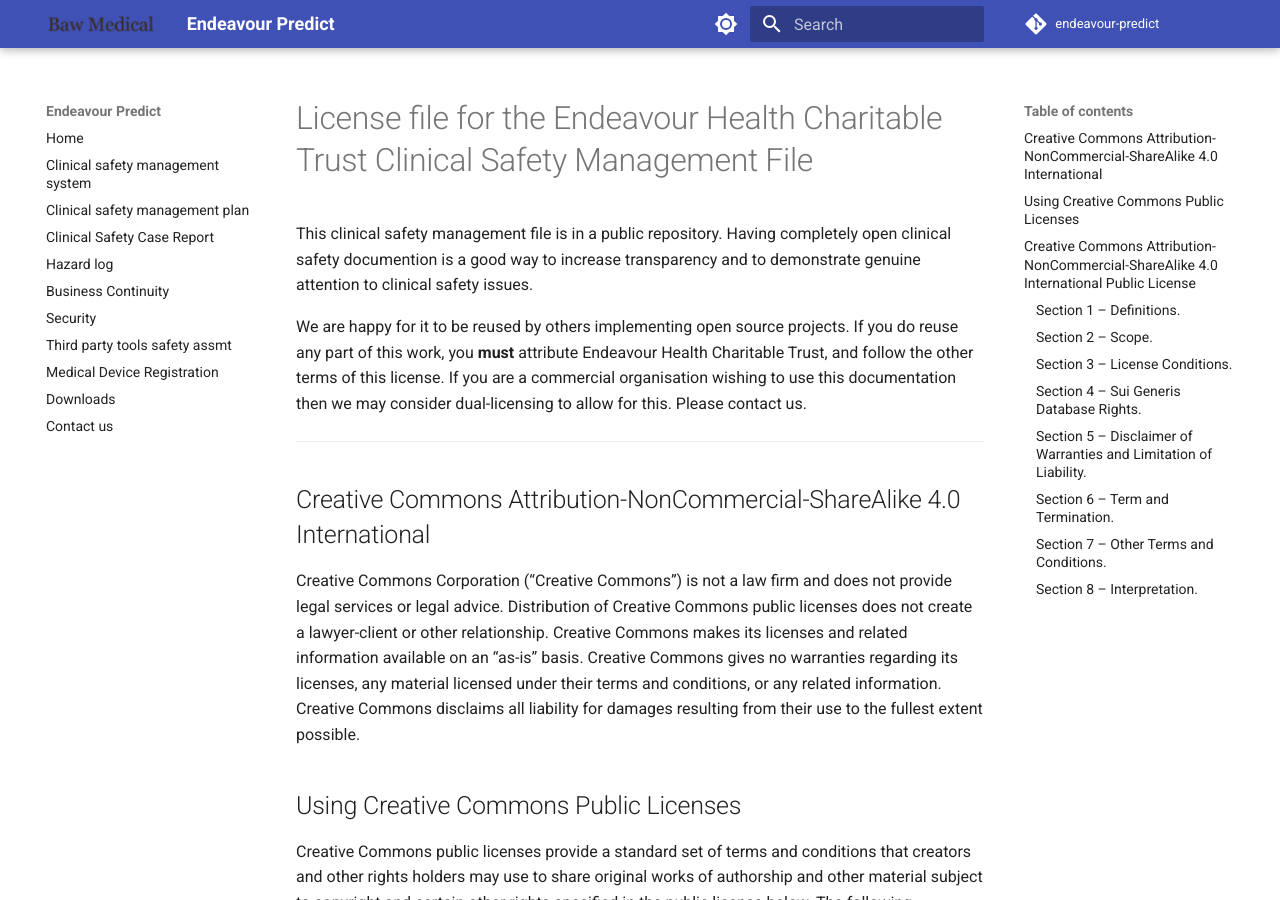
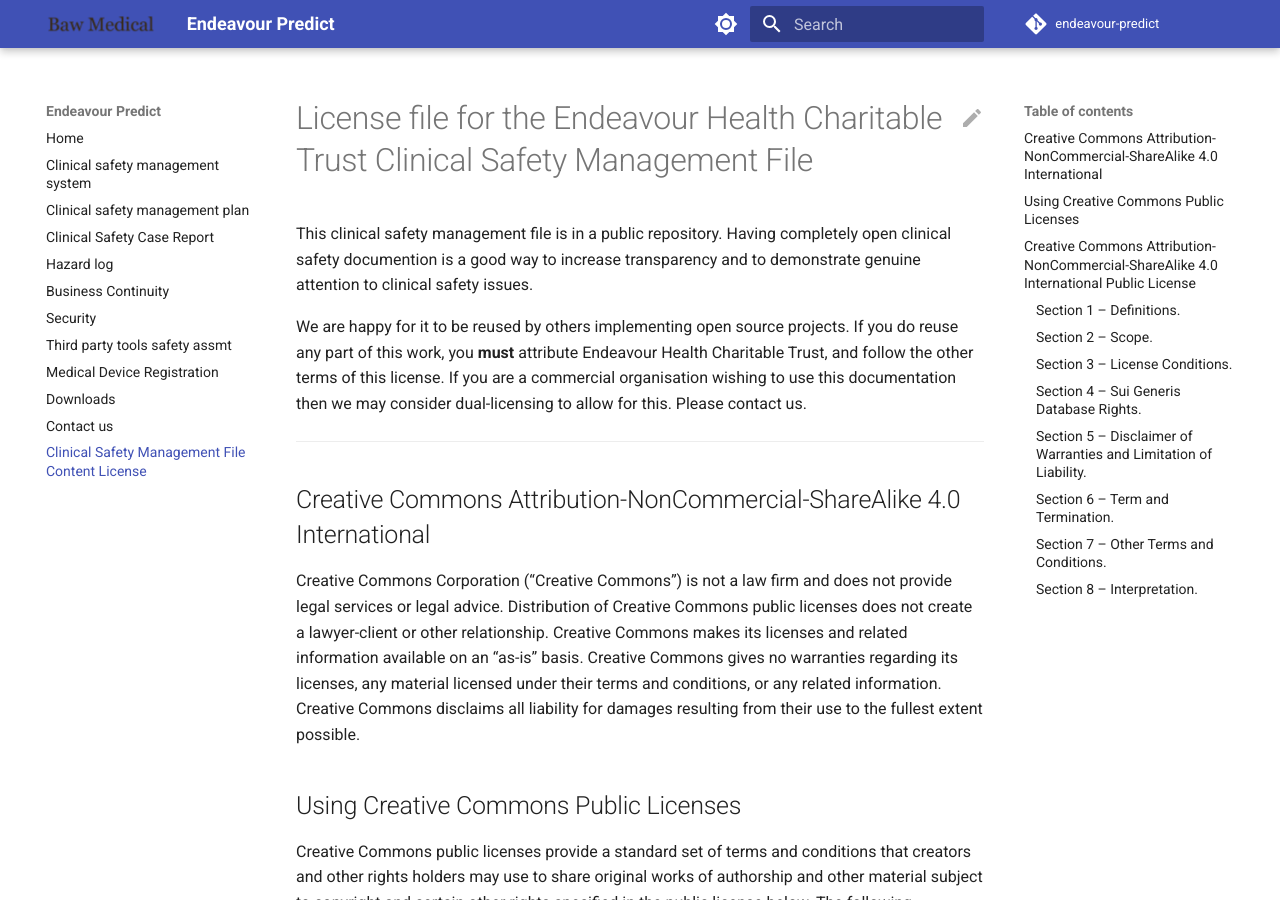
Before and after one commit to anchit-chandran/endeavourpredict.org, an MkDocs documentation site: the page built from clinical-safety-management-file/license.md, in a window 1280 px wide and 900 px high. Built offline with MkDocs 1.6.1 and Material for MkDocs 9.7.7, drawn with Linux system fonts in a browser that asks for light colours; comment, search, counter and statistics services are not loaded.

Commit message:
fix missing license.md and fix index to overview

```diff
--- a/mkdocs.yml
+++ b/mkdocs.yml
@@ -21,7 +21,7 @@
 
 # Navigation structure
 nav:
-  - Home: "index.md"
+  - Home: "overview.md"
   - "clinical-safety-management-system.md"
   - "clinical-safety-management-plan.md"
   - "clinical-safety-case-report.md"
@@ -32,6 +32,7 @@
   - "medical-device.md"
   - "download.md"
   - "contact.md"
+  - "license.md"
 
 # theme settings, fonts, colours
 theme:
@@ -50,6 +51,7 @@
     - navigation.top
     - navigation.expand
     # - toc.integrate
+    - content.action.edit
 
   palette:
     # Palette toggle for light mode
@@ -68,6 +70,10 @@
 
   font:
     code: Roboto Mono
+
+  icon:
+    edit: material/pencil
+    view: material/eye
 
 
 # mkdocs plugins
```
